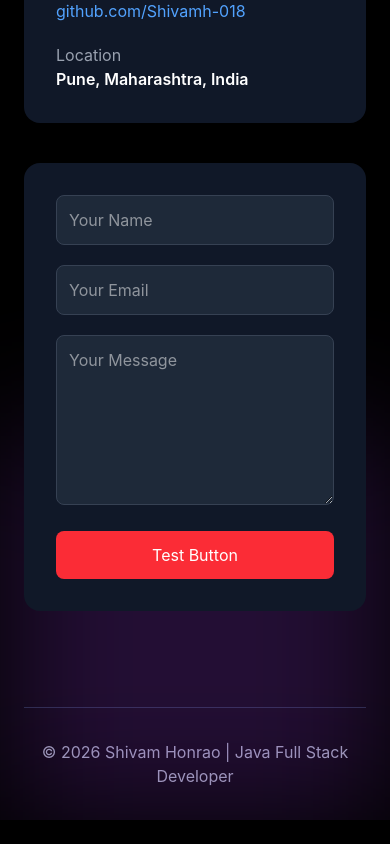
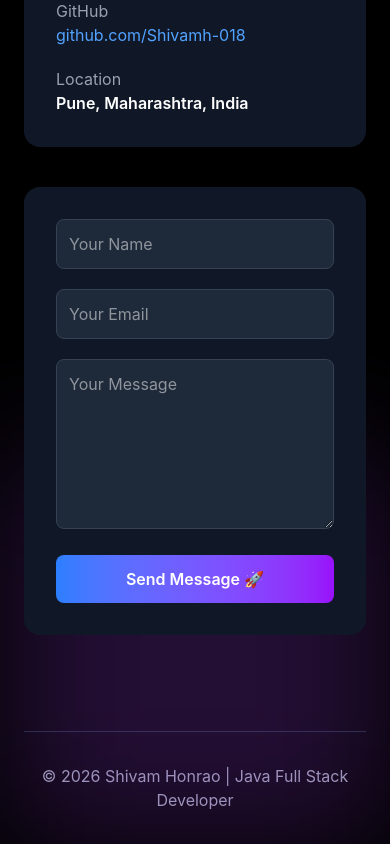
Before and after one commit to Shivamh-018/portfolio, a React app: page / in a window 390 px wide. Shown: the part 5216-6060 px from the top of the page. Before the commit the page ends 6036 px from the top, so only its background shows below. Built offline with nearby package versions, Linux system fonts and the light colour scheme; the HTML template or start-up script is replaced by a standard one.

Commit message:
Fixed mobile contact form

```diff
--- a/src/App.jsx
+++ b/src/App.jsx
@@ -40,7 +40,7 @@ const sendEmail = (e) => {
       {/* Background Glow */}
       <div className="absolute top-0 left-0 w-96 h-96 bg-blue-500/20 blur-3xl pointer-events-none"></div>
 
-<div className="absolute bottom-0 right-0 w-96 h-96 bg-purple-500/20 blur-3xl pointer-events-none"></div>
+<div className="absolute bottom-0 right-0 w-96 h-96 bg-purple-500/20 blur-3xl pointer-events-none"></div>C
 
       <div className="max-w-7xl mx-auto px-6">
 
@@ -541,12 +541,10 @@ const sendEmail = (e) => {
     {/* Right Side Form */}
 
     <form
-
   ref={form}
   onSubmit={sendEmail}
   className="relative z-20 bg-gray-900 p-8 rounded-2xl space-y-5"
 >
-
   <input
     type="text"
     name="name"
@@ -570,14 +568,13 @@ const sendEmail = (e) => {
     required
     className="w-full p-3 rounded-lg bg-gray-800 border border-gray-700 outline-none"
   ></textarea>
+
   <button
-  type="button"
-  onClick={() => alert("Button Working")}
-  className="w-full bg-red-500 py-3 rounded-lg"
+    type="submit"
+    className="w-full bg-gradient-to-r from-blue-500 to-purple-600 py-3 rounded-lg font-semibold hover:scale-105 transition duration-300 cursor-pointer"
   >
-  Test Button
+    Send Message 🚀
   </button>
-
 </form>
 
   </div>
```
Lines whose indentation alone changed are shown as unchanged.
